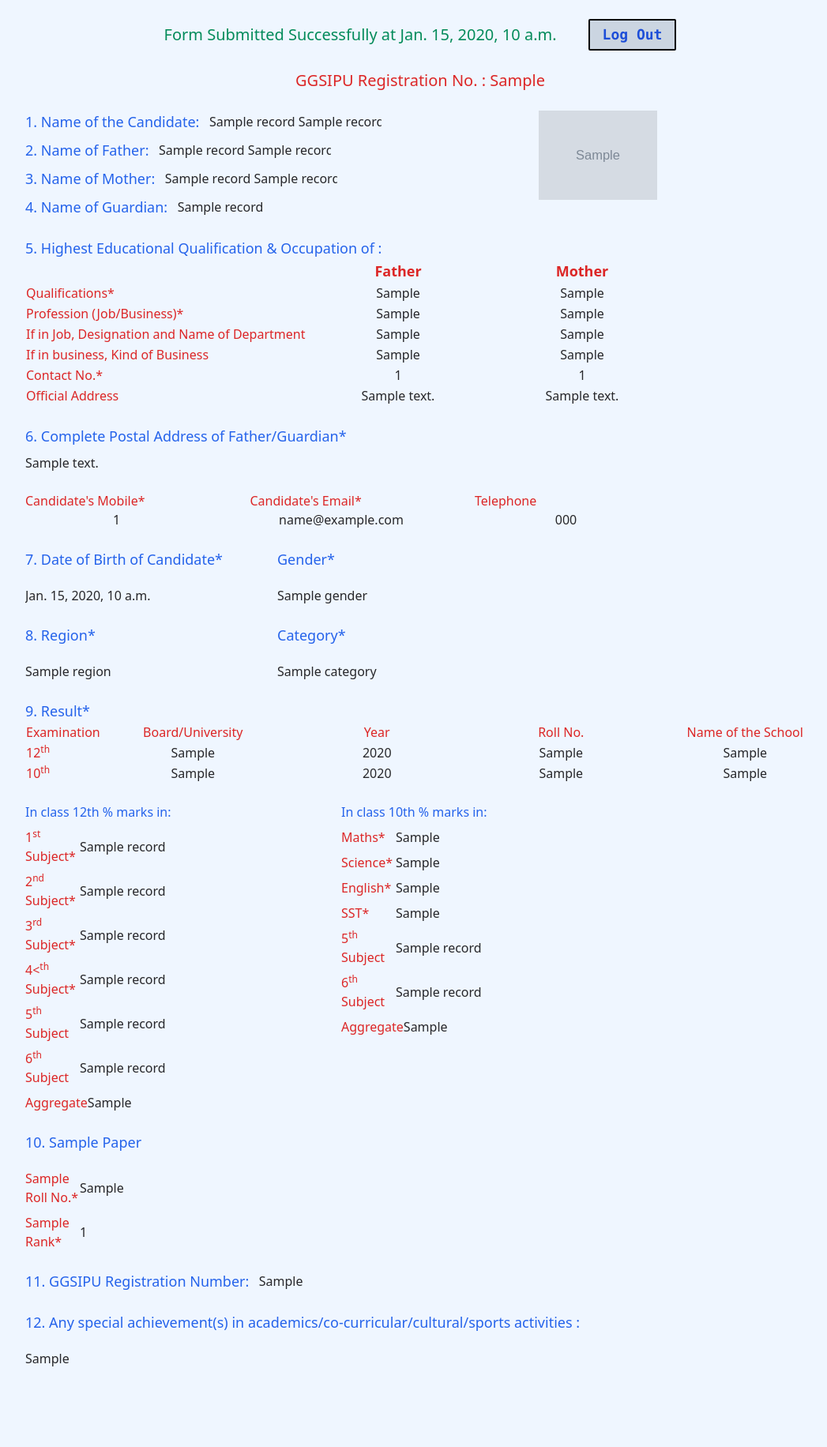
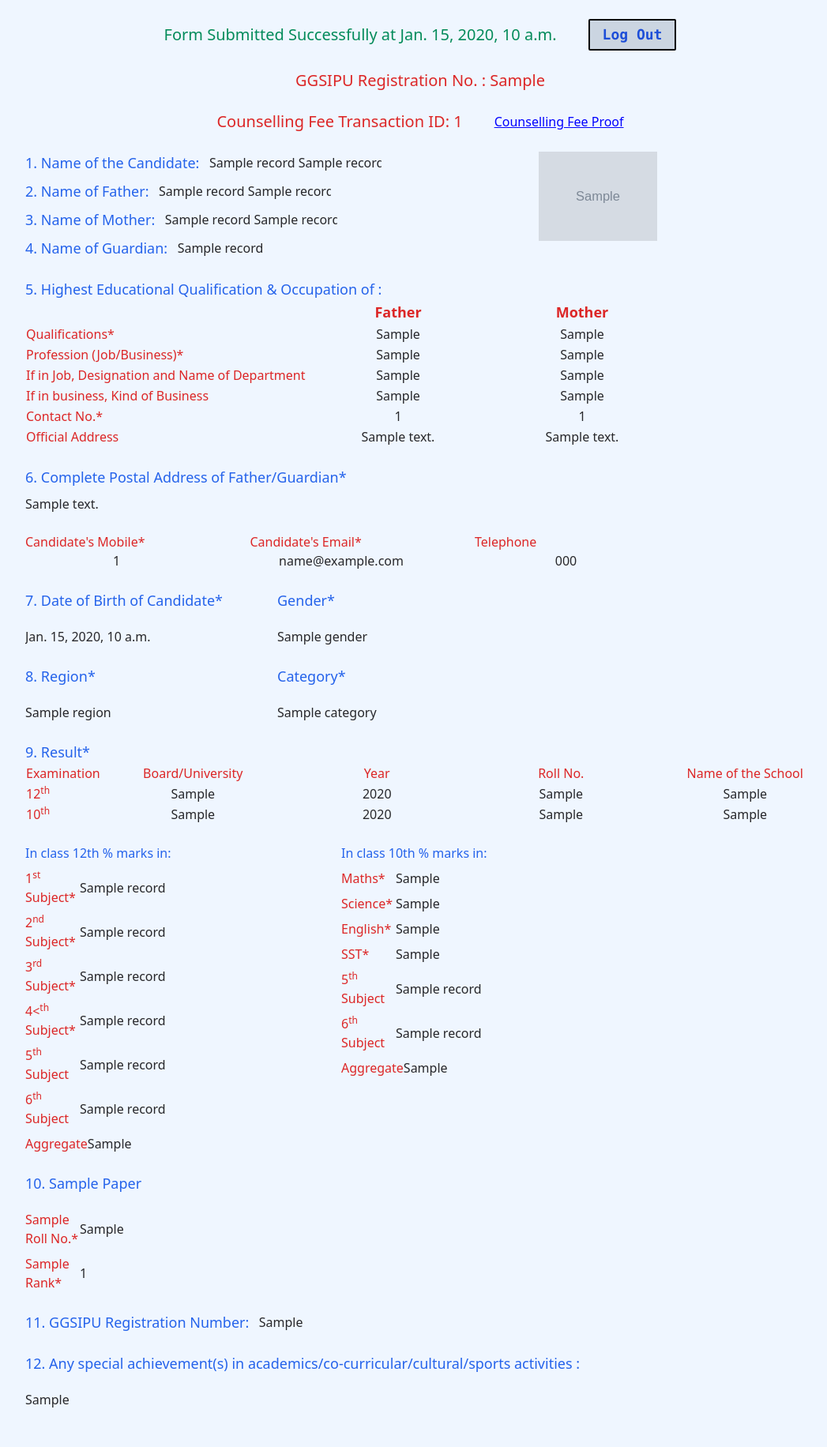
Before and after one commit to singhchanmeet/CounsellingFormMAIT, a Django app: template templates/bba/bba-preview.html in a window 1280 px wide. Shown: the whole page at 79% size, without its empty margins (108-1155 px from the left). Before the commit the page ends 1730 px from the top, so only its background shows below. Run offline with Django 4.2, Linux system fonts and the light colour scheme; the template is opened without the code that fills it: most values are stand-ins (such as "Sample title", 1, 10 or a date in 2020); grey boxes marked "Sample" are stand-in pictures.

Commit message:
fixed preview pages

```diff
--- a/templates/bba/bba-preview.html
+++ b/templates/bba/bba-preview.html
@@ -34,7 +34,13 @@
             <div class="centered">
                 <h1 class="input-label-main text-red-600 text-xl font-medium">GGSIPU Registration No. : {{record.ipu_registration}}
                 </h1>
+            </div><br>
+            {% if record.counselling_transaction_id %}
+            <div class="centered">
+                <h1 class="input-label-main text-red-600 text-xl font-medium">Counselling Fee Transaction ID: {{record.counselling_transaction_id}}
+                </h1><h1 class="input-label-main text-red-600 text-xl font-medium ml-10"></h1><a target="_blank" class="underline" style="color: blue;" href="{{ record.counselling_transaction_proof.url }}">Counselling Fee Proof<a> <br>
             </div>
+            {% endif %}
             <br>
             {% comment %} FORM Starts {% endcomment %}
             <form class="card-form" method="post">
--- a/templates/btech/btech-preview.html
+++ b/templates/btech/btech-preview.html
@@ -33,7 +33,13 @@
             <div class="centered">
                 <h1 class="input-label-main text-red-600 text-xl font-medium">GGSIPU Registration No. : {{record.ipu_registration}}
                 </h1>
+            </div><br>
+            {% if record.counselling_transaction_id %}
+            <div class="centered">
+                <h1 class="input-label-main text-red-600 text-xl font-medium">Counselling Fee Transaction ID: {{record.counselling_transaction_id}}
+                </h1><h1 class="input-label-main text-red-600 text-xl font-medium ml-10"></h1><a target="_blank" class="underline" style="color: blue;" href="{{ record.counselling_transaction_proof.url }}">Counselling Fee Proof<a> <br>
             </div>
+            {% endif %}
             <br>
             {% comment %} FORM Starts {% endcomment %}
             <form class="card-form" method="post">
--- a/templates/btechle/btechle-preview.html
+++ b/templates/btechle/btechle-preview.html
@@ -33,7 +33,13 @@
             <div class="centered">
                 <h1 class="input-label-main text-red-600 text-xl font-medium">GGSIPU Registration No. : {{record.ipu_registration}}
                 </h1>
+            </div><br>
+            {% if record.counselling_transaction_id %}
+            <div class="centered">
+                <h1 class="input-label-main text-red-600 text-xl font-medium">Counselling Fee Transaction ID: {{record.counselling_transaction_id}}
+                </h1><h1 class="input-label-main text-red-600 text-xl font-medium ml-10"></h1><a target="_blank" class="underline" style="color: blue;" href="{{ record.counselling_transaction_proof.url }}">Counselling Fee Proof<a> <br>
             </div>
+            {% endif %}
             <br>
             {% comment %} FORM Starts {% endcomment %}
             <form class="card-form" method="post">
--- a/templates/mba/mba-preview.html
+++ b/templates/mba/mba-preview.html
@@ -35,6 +35,12 @@
                 <h1 class="input-label-main text-red-600 text-xl font-medium">GGSIPU Registration No. : {{record.ipu_registration}}
                 </h1>
             </div><br>
+            {% if record.counselling_transaction_id %}
+            <div class="centered">
+                <h1 class="input-label-main text-red-600 text-xl font-medium">Counselling Fee Transaction ID: {{record.counselling_transaction_id}}
+                </h1><h1 class="input-label-main text-red-600 text-xl font-medium ml-10"></h1><a target="_blank" class="underline" style="color: blue;" href="{{ record.counselling_transaction_proof.url }}">Counselling Fee Proof<a> <br>
+            </div>
+            {% endif %}
             {% comment %} FORM Starts {% endcomment %}
             <form class="card-form" method="post">
                 {% csrf_token %}
```
